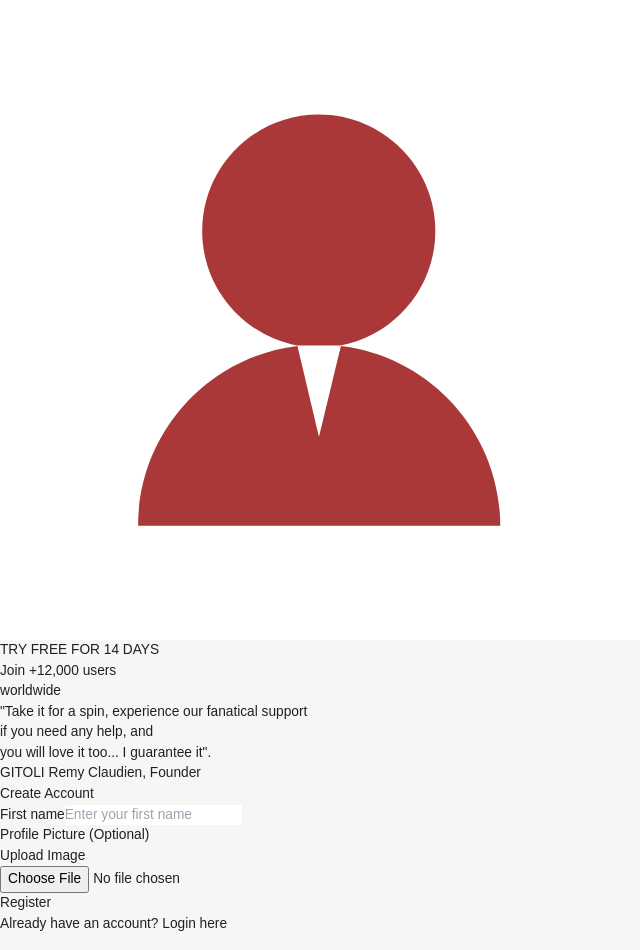
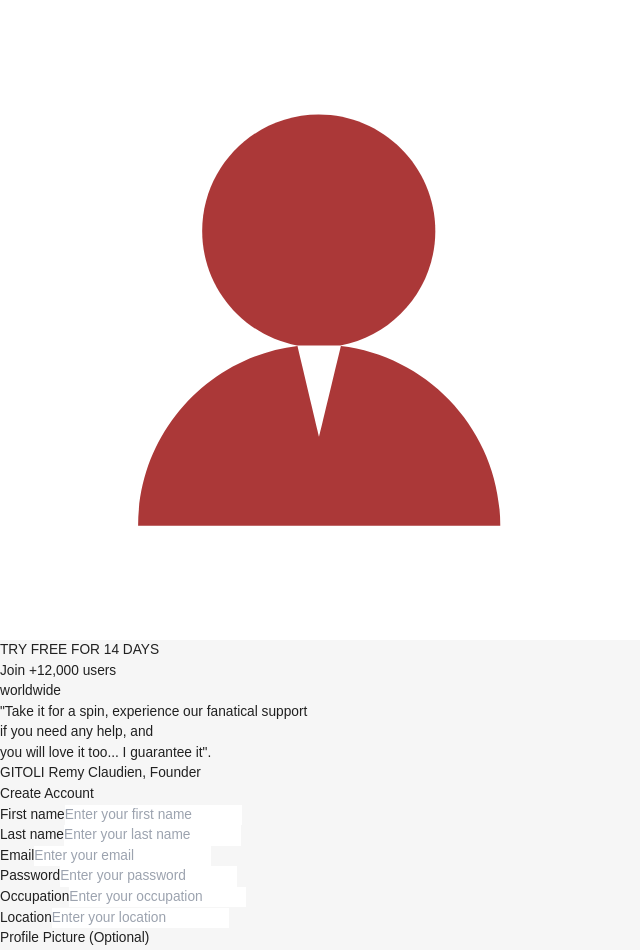
Before and after one commit to KIRENGA-Remy/Social-Media, a React (Vite) app in the folder frontend/: page /register in a window 1280 px wide. Shown: the top 950 px of the page, without its empty margins (0-640 px from the left). Built offline with nearby package versions, Linux system fonts and the light colour scheme.

Commit message:
solved error

```diff
--- a/frontend/src/pages/Register.tsx
+++ b/frontend/src/pages/Register.tsx
@@ -127,7 +127,71 @@ const Register: React.FC = () => {
                 />
               </div>
 
-              {/* Repeat for other fields... */}
+                            {/* Last Name */}
+                            <div className="flex flex-col w-full">
+                <label htmlFor="lastName" className="text-gray-600 font-semibold flex justify-between">
+                  Last name
+                  <ErrorMessage name="lastName" component="div" className="text-red-500" />
+                </label>
+                <Field
+                  type="text"
+                  name="lastName"
+                  className="p-1 rounded-sm focus:border-blue-600 border border-[#20B486] bg-white indent-3 text-gray-700"
+                  placeholder="Enter your last name"
+                />
+              </div>
+              {/* Email */}
+              <div className="flex flex-col w-full">
+                <label htmlFor="email" className="text-gray-600 font-semibold flex justify-between">
+                  Email
+                  <ErrorMessage name="email" component="div" className="text-red-500" />
+                </label>
+                <Field
+                  type="email"
+                  name="email"
+                  className="p-1 rounded-sm focus:border-blue-600 border border-[#20B486] bg-white indent-3 text-gray-700"
+                  placeholder="Enter your email"
+                />
+              </div>
+              {/* Password */}
+              <div className="flex flex-col w-full">
+                <label htmlFor="password" className="text-gray-600 font-semibold flex justify-between">
+                  Password
+                  <ErrorMessage name="password" component="div" className="text-red-500" />
+                </label>
+                <Field
+                  type="password"
+                  name="password"
+                  className="p-1 rounded-sm focus:border-blue-600 border border-[#20B486] bg-white indent-3 text-gray-700"
+                  placeholder="Enter your password"
+                />
+              </div>
+              {/* Occupation */}
+              <div className="flex flex-col w-full">
+                <label htmlFor="occupation" className="text-gray-600 font-semibold flex justify-between">
+                  Occupation
+                  <ErrorMessage name="occupation" component="div" className="text-red-500" />
+                </label>
+                <Field
+                  type="text"
+                  name="occupation"
+                  className="p-1 rounded-sm focus:border-blue-600 border border-[#20B486] bg-white indent-3 text-gray-700"
+                  placeholder="Enter your occupation"
+                />
+              </div>
+              {/* Location */}
+              <div className="flex flex-col w-full">
+                <label htmlFor="location" className="text-gray-600 font-semibold flex justify-between">
+                  Location
+                  <ErrorMessage name="location" component="div" className="text-red-500" />
+                </label>
+                <Field
+                  type="text"
+                  name="location"
+                  className="p-1 rounded-sm focus:border-blue-600 border border-[#20B486] bg-white indent-3 text-gray-700"
+                  placeholder="Enter your location"
+                />
+              </div>
 
               <div className="flex flex-col w-full">
                 <label className="text-gray-600 font-semibold flex justify-between">Profile Picture (Optional)</label>
```
